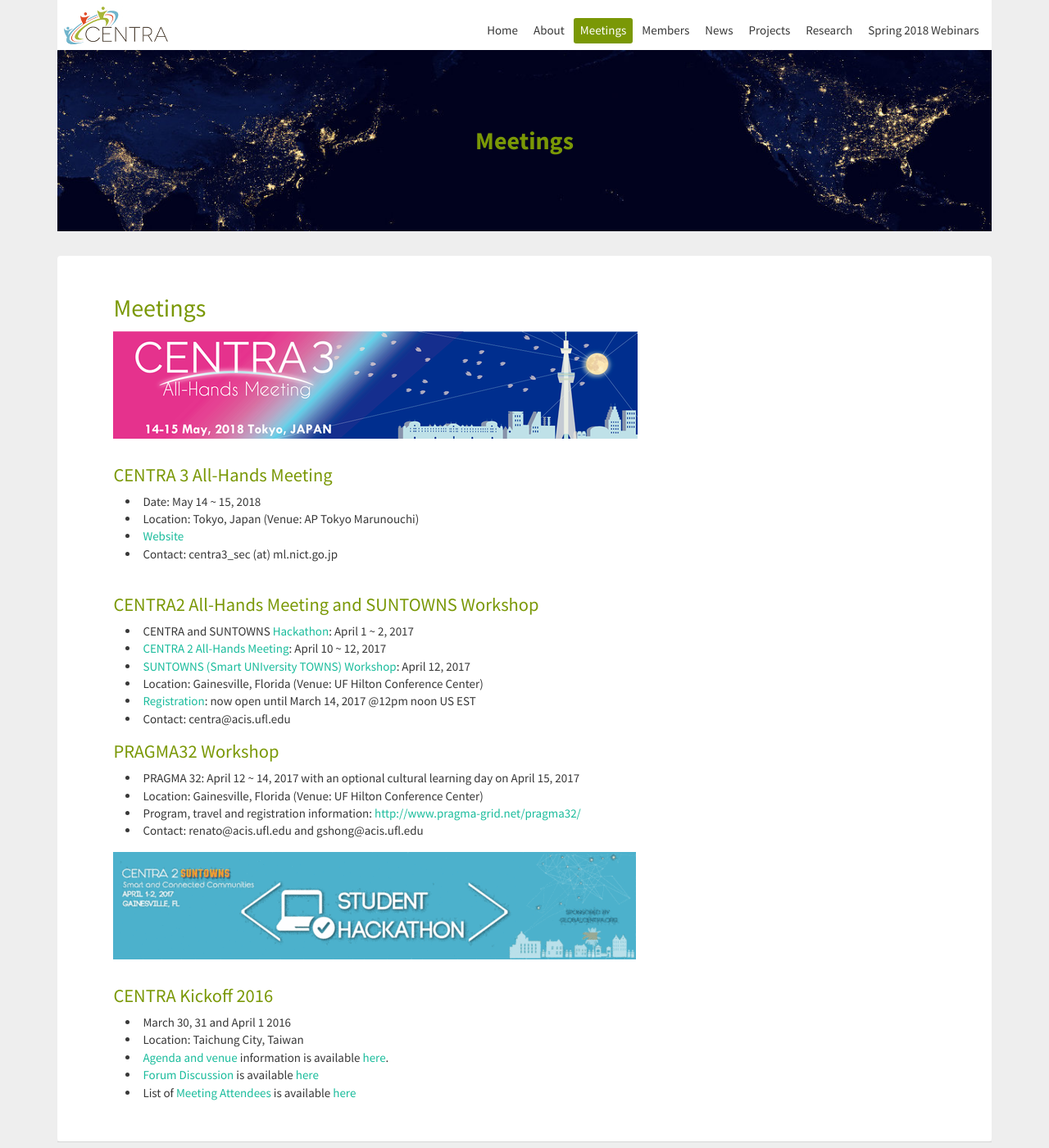
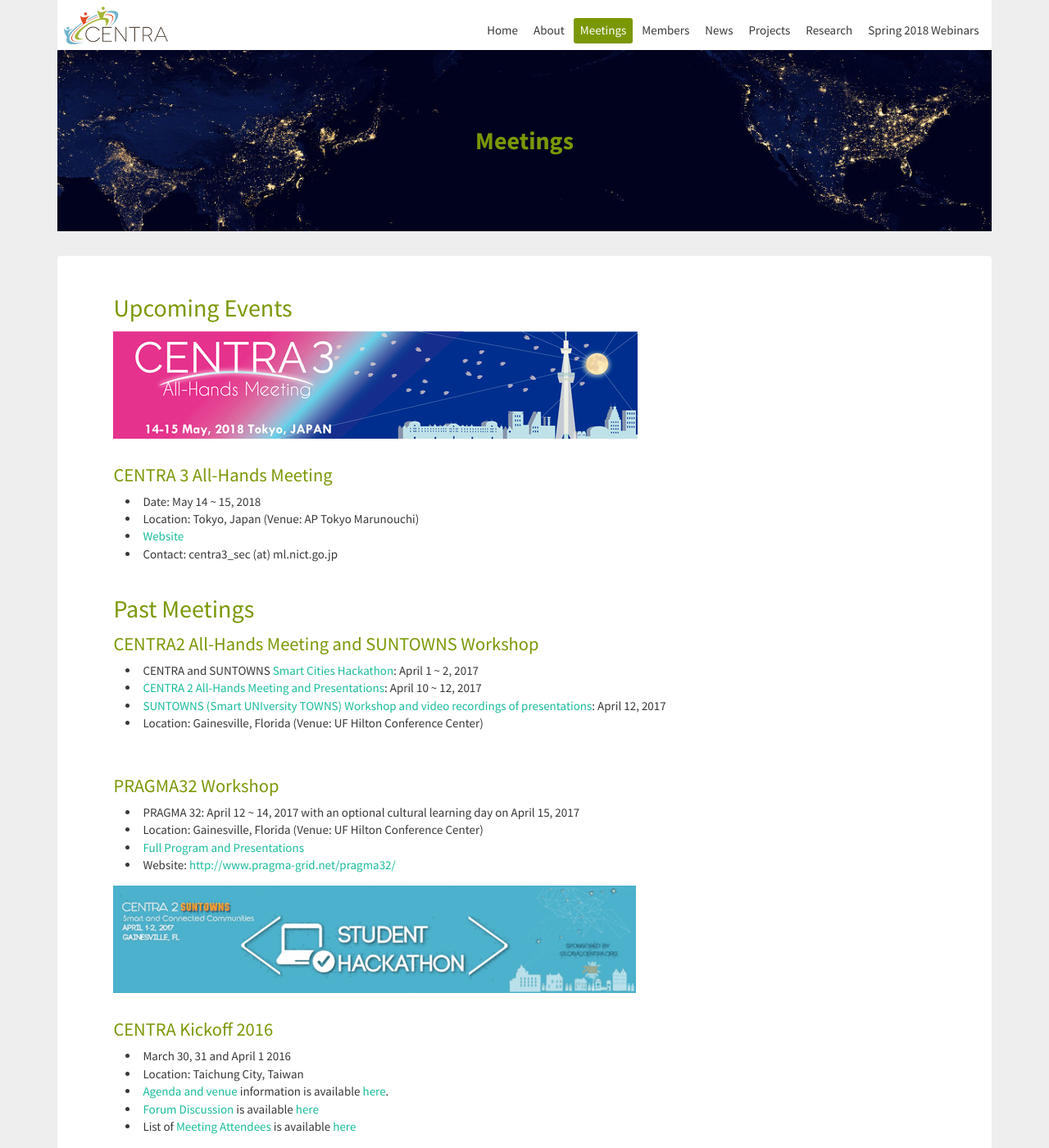
Before and after one commit to hmchou56/centra8, a Jekyll site: the page built from meetings.md, in a window 1280 px wide and 1400 px high. Shown: the whole window at 82% size. Built offline with Jekyll 4.4.1, drawn with Linux system fonts in a browser that asks for light colours; nearby versions of some CDN libraries.

Commit message:
updated past meetings links

```diff
--- a/meetings.md
+++ b/meetings.md
@@ -6,7 +6,7 @@
 published: true
 ---
 
-# Meetings
+# Upcoming Events
 
 <img src="/img/centra3 banner small.png" alt="CENTRA 3 All-Hands" style="float:center; padding: 0 0 1em 0;" class="img-responsive">
 
@@ -19,20 +19,22 @@
 <br />
 <br />
 
+# Past Meetings
+
 ### CENTRA2 All-Hands Meeting and SUNTOWNS Workshop
-* CENTRA and SUNTOWNS <a href="http://www.globalcentra.org/hackathon2017">Hackathon</a>: April 1 ~ 2, 2017
-* <a href="http://www.globalcentra.org/centra2/">CENTRA 2 All-Hands Meeting</a>: April 10 ~ 12, 2017
-* <a href="http://www.globalcentra.org/suntowns2017/">SUNTOWNS (Smart UNIversity TOWNS) Workshop</a>: April 12, 2017
+* CENTRA and SUNTOWNS <a href="http://www.globalcentra.org/hackathon2017">Smart Cities Hackathon</a>: April 1 ~ 2, 2017
+* [CENTRA 2 All-Hands Meeting and Presentations](http://www.globalcentra.org/centra2/): April 10 ~ 12, 2017
+* [SUNTOWNS (Smart UNIversity TOWNS) Workshop and video recordings of presentations](http://www.globalcentra.org/suntowns2017/program.html): April 12, 2017
 * Location: Gainesville, Florida (Venue: UF Hilton Conference Center)
-* <a href="https://acislab.wufoo.com/forms/centra2-suntowns-pragma32-registration/" target="_blank">Registration</a>: now open until March 14, 2017 @12pm noon US EST
-* Contact: centra@acis.ufl.edu
+
+
 <br />
 
 ### PRAGMA32 Workshop
 * PRAGMA 32: April 12 ~ 14, 2017 with an optional cultural learning day on April 15, 2017
 * Location: Gainesville, Florida (Venue: UF Hilton Conference Center)
-* Program, travel and registration information: <a href="http://www.pragma-grid.net/pragma32/" target="_blank">http://www.pragma-grid.net/pragma32/</a>
-* Contact: renato@acis.ufl.edu and gshong@acis.ufl.edu
+* [Full Program and Presentations](http://www.pragma-grid.net/meetings/pragma-32/)
+* Website: <a href="http://www.pragma-grid.net/pragma32/" target="_blank">http://www.pragma-grid.net/pragma32/</a>
 
 
 <img src="/img/AprilEventsBanners_all_640px.gif" alt="CENTRA PRAGMA" style="float:center; padding: 0 0 1em 0;" class="img-responsive">
```
